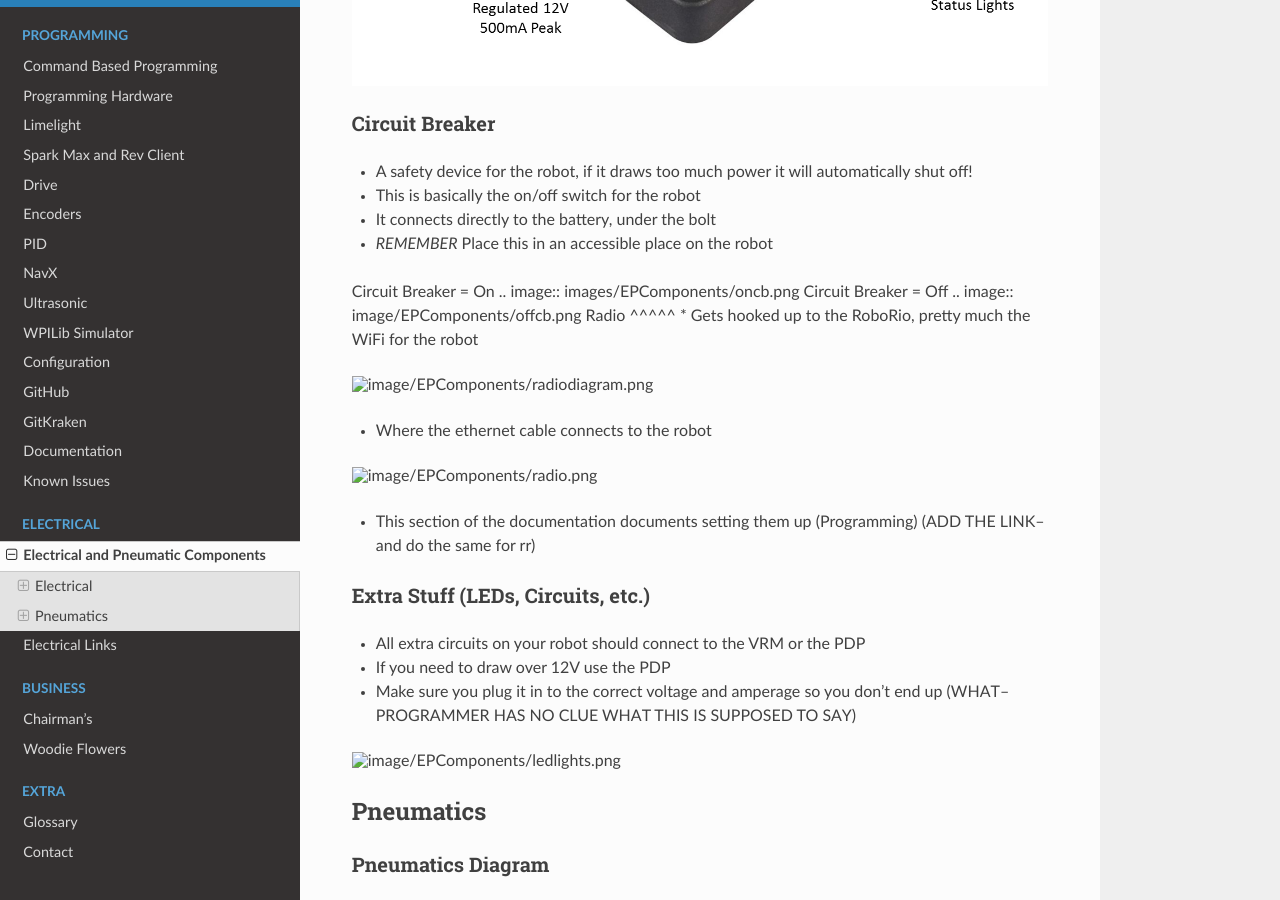
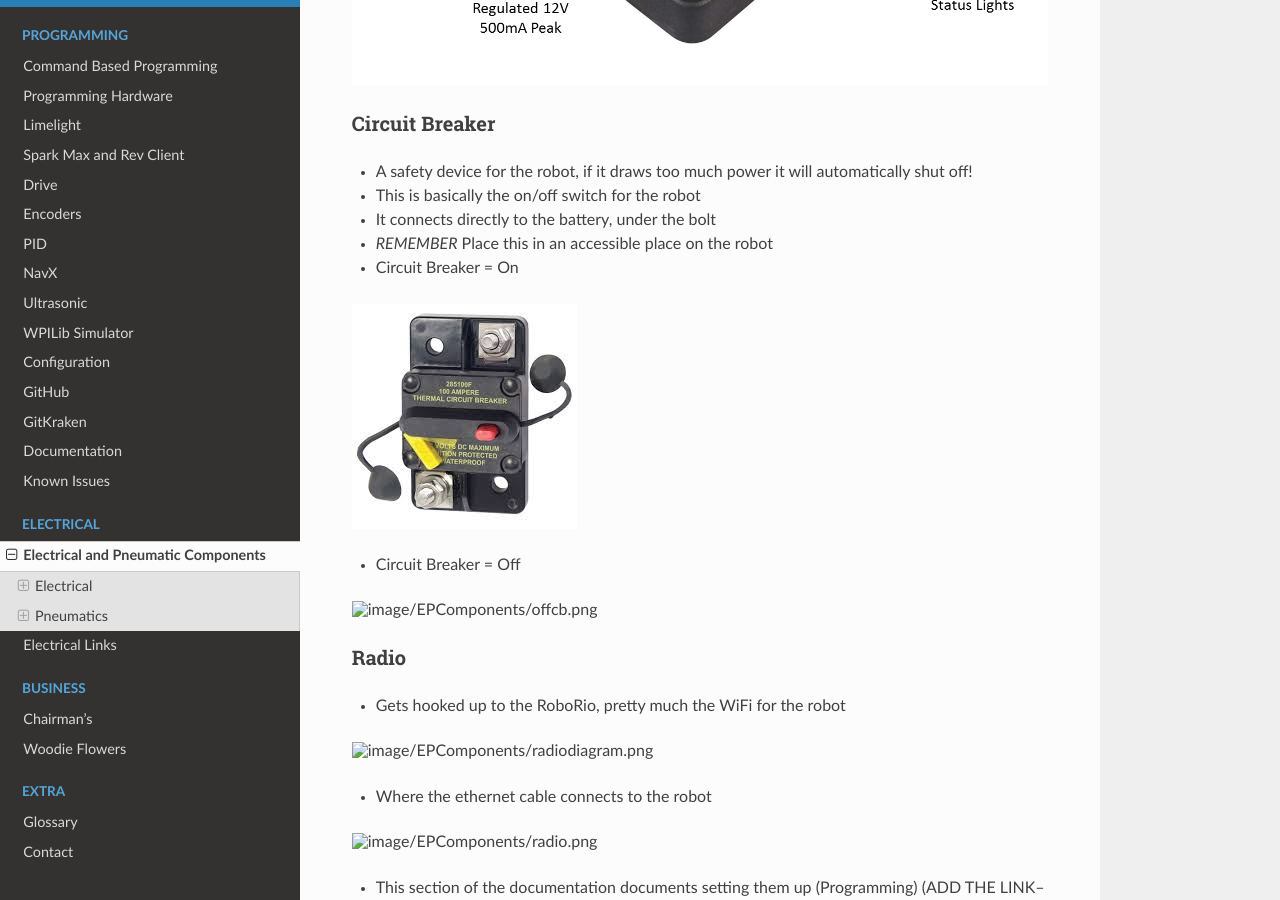
Before and after one commit to KaterinaDeeter/3853-Documentation, a Sphinx documentation site: the page built from docs/source/eleccomponents.rst, in a window 1280 px wide and 900 px high, scrolled down 12474 px. Built offline with Sphinx 7.4.7 and the Read the Docs theme 2.0.0, drawn with Linux system fonts in a browser that asks for light colours.

Commit message:
Breaking things

```diff
--- a/docs/source/eleccomponents.rst
+++ b/docs/source/eleccomponents.rst
@@ -165,10 +165,11 @@ Circuit Breaker
 * This is basically the on/off switch for the robot
 * It connects directly to the battery, under the bolt
 * *REMEMBER* Place this in an accessible place on the robot
-Circuit Breaker = On
+* Circuit Breaker = On
 .. image:: images/EPComponents/oncb.png
-Circuit Breaker = Off
+* Circuit Breaker = Off
 .. image:: image/EPComponents/offcb.png
+
 Radio
 ^^^^^
 * Gets hooked up to the RoboRio, pretty much the WiFi for the robot
```
